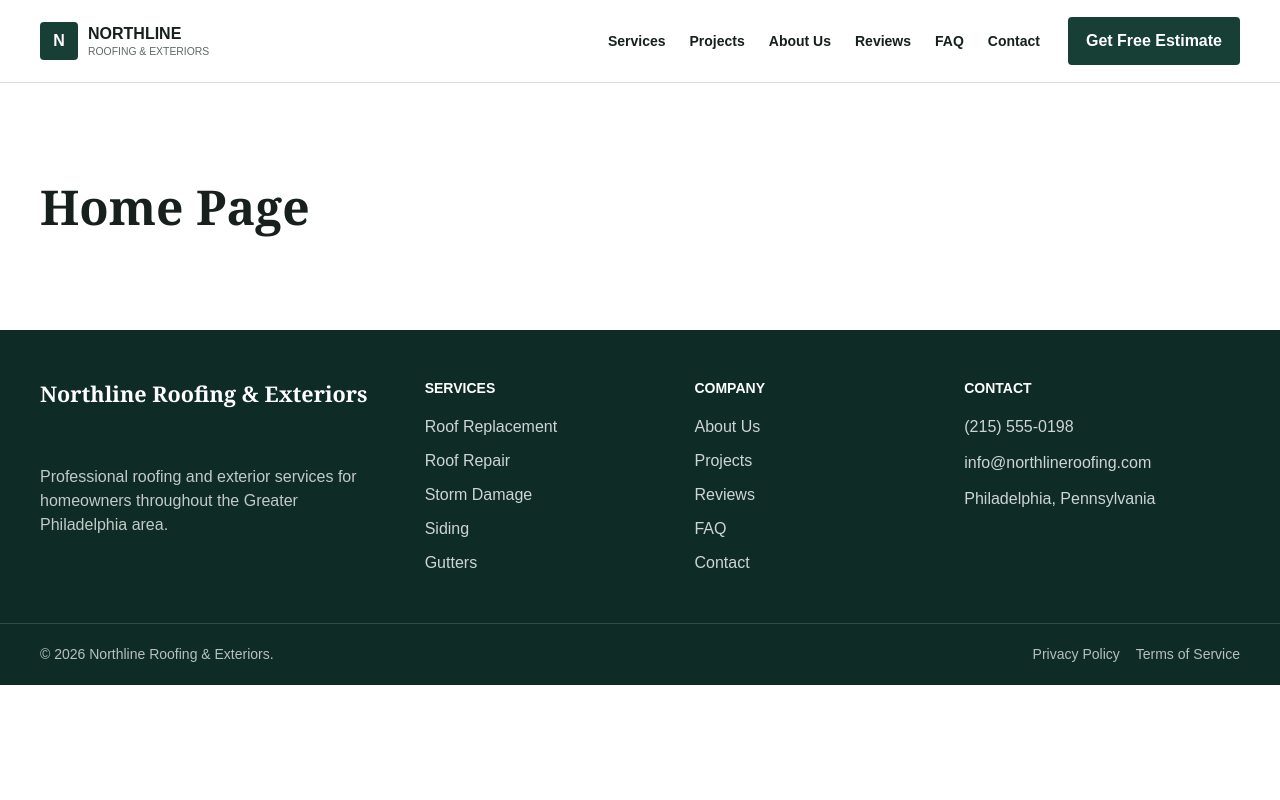
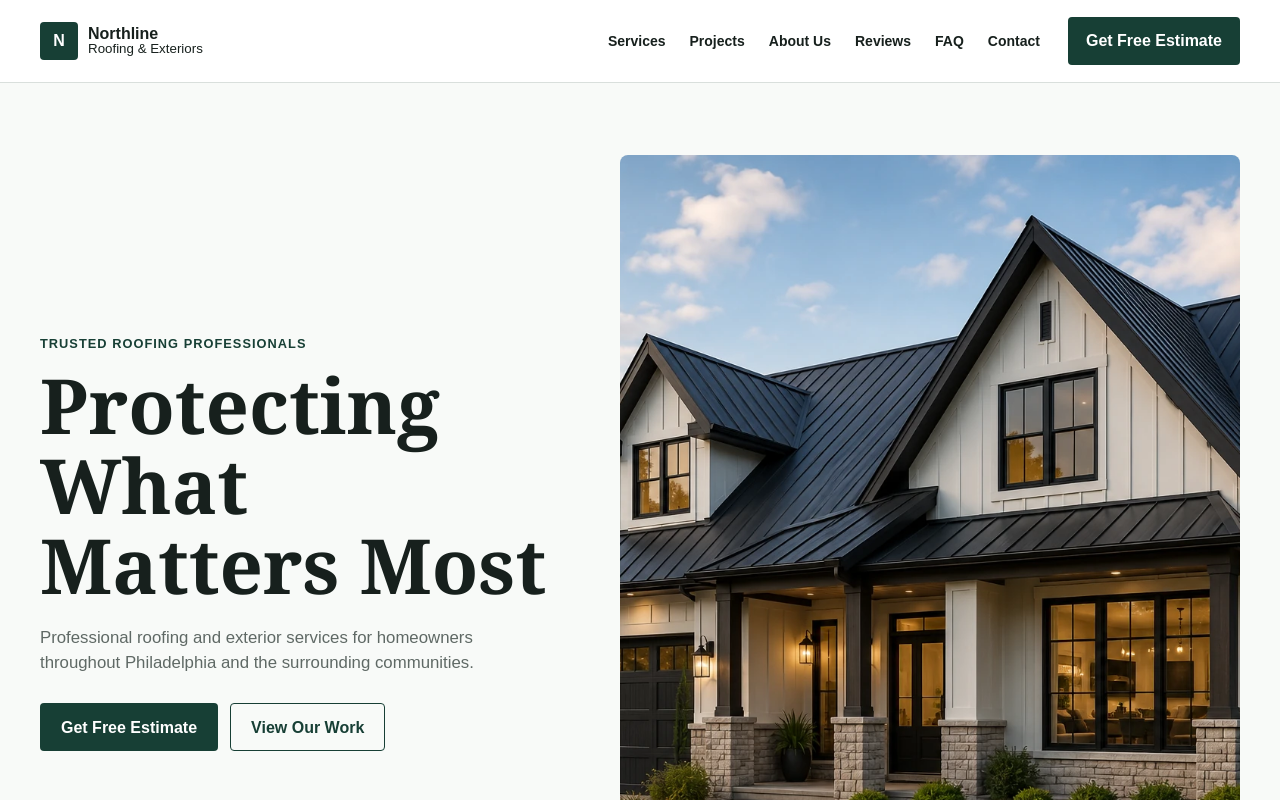
Before and after one commit to AndreyKharebov/northline-roofing, a React (Vite) app: page / in a window 1280 px wide. Shown: the top 800 px of the page. Built offline with nearby package versions, Linux system fonts and the light colour scheme.

Commit message:
Create reusable buttons and homepage hero

```diff
--- /dev/null
+++ b/src/components/common/Button/Button.css
@@ -0,0 +1,40 @@
+.button {
+  display: inline-flex;
+  min-height: 48px;
+  align-items: center;
+  justify-content: center;
+  padding: 12px 20px;
+  border: 1px solid transparent;
+  border-radius: var(--radius-small);
+  font-weight: 700;
+  line-height: 1.2;
+  text-align: center;
+  transition:
+    background-color 150ms ease,
+    border-color 150ms ease,
+    color 150ms ease;
+}
+
+.button--primary {
+  background-color: var(--color-primary);
+  color: var(--color-white);
+}
+
+.button--primary:hover {
+  background-color: var(--color-primary-dark);
+}
+
+.button--secondary {
+  border-color: var(--color-primary);
+  background-color: transparent;
+  color: var(--color-primary);
+}
+
+.button--secondary:hover {
+  background-color: var(--color-secondary);
+}
+
+.button:focus-visible {
+  outline: 3px solid rgb(23 63 53 / 30%);
+  outline-offset: 3px;
+}
--- /dev/null
+++ b/src/components/common/Button/Button.jsx
@@ -0,0 +1,38 @@
+import { Link } from 'react-router-dom';
+
+import './Button.css';
+
+function Button({
+  children,
+  to,
+  href,
+  variant = 'primary', // secondary
+  className = '',
+  ...restProps
+}) {
+  const buttonClassName = `button button--${variant} ${className}`.trim();
+
+  if (to) {
+    return (
+      <Link className={buttonClassName} to={to} {...restProps}>
+        {children}
+      </Link>
+    );
+  }
+
+  if (href) {
+    return (
+      <a className={buttonClassName} href={href} {...restProps}>
+        {children}
+      </a>
+    );
+  }
+
+  return (
+    <button className={buttonClassName} type='button' {...restProps}>
+      {children}
+    </button>
+  );
+}
+
+export default Button;
--- /dev/null
+++ b/src/components/home/Hero/Hero.css
@@ -0,0 +1,97 @@
+.hero {
+  background-color: var(--color-background);
+}
+
+.hero__inner {
+  padding-block: 48px;
+}
+
+.hero__content {
+  max-width: 620px;
+}
+
+.hero__eyebrow {
+  margin-bottom: 12px;
+  color: var(--color-primary);
+  font-size: 0.8rem;
+  font-weight: 700;
+  letter-spacing: 0.08em;
+  text-transform: uppercase;
+}
+
+.hero__title {
+  font-family: var(--font-heading);
+  font-size: 2.5rem;
+  line-height: 1.05;
+}
+
+.hero__description {
+  margin-top: 20px;
+  color: var(--color-text-light);
+  font-size: 1.05rem;
+}
+
+.hero__actions {
+  display: flex;
+  flex-direction: column;
+  gap: 12px;
+  margin-top: 28px;
+}
+
+.hero__actions .button {
+  width: 100%;
+}
+
+.hero__media {
+  margin-top: 36px;
+}
+
+.hero__image {
+  width: 100%;
+  aspect-ratio: 4 / 3;
+  object-fit: cover;
+  border-radius: var(--radius-medium);
+}
+
+@media (min-width: 560px) {
+  .hero__actions {
+    flex-direction: row;
+  }
+
+  .hero__actions .button {
+    width: auto;
+  }
+}
+
+@media (min-width: 860px) {
+  .hero__inner {
+    display: grid;
+    grid-template-columns: minmax(0, 0.9fr) minmax(0, 1.1fr);
+    align-items: center;
+    gap: 48px;
+    min-height: 620px;
+    padding-block: 72px;
+  }
+
+  .hero__title {
+    font-size: 4rem;
+  }
+
+  .hero__media {
+    margin-top: 0;
+  }
+
+  .hero__image {
+    aspect-ratio: 4 / 5;
+  }
+}
+
+@media (min-width: 1180px) {
+  .hero__inner {
+    gap: 72px;
+  }
+
+  .hero__title {
+    font-size: 4.75rem;
+  }
+}
--- /dev/null
+++ b/src/components/home/Hero/Hero.jsx
@@ -0,0 +1,42 @@
+import Button from '../../common/Button/Button';
+
+import heroHouse from '../../../assets/images/hero-house.webp';
+
+import './Hero.css';
+
+function Hero() {
+  return (
+    <section className='hero'>
+      <div className='container hero__inner'>
+        <div className='hero__content'>
+          <p className='hero__eyebrow'>Trusted Roofing Professionals</p>
+
+          <h1 className='hero__title'>Protecting What Matters Most</h1>
+
+          <p className='hero__description'>
+            Professional roofing and exterior services for homeowners throughout
+            Philadelphia and the surrounding communities.
+          </p>
+
+          <div className='hero__actions'>
+            <Button to='/request-estimate'>Get Free Estimate</Button>
+
+            <Button to='/projects' variant='secondary'>
+              View Our Work
+            </Button>
+          </div>
+        </div>
+
+        <div className='hero__media'>
+          <img
+            className='hero__image'
+            src={heroHouse}
+            alt='Modern family home with a professionally installed roof'
+          />
+        </div>
+      </div>
+    </section>
+  );
+}
+
+export default Hero;
--- a/src/components/layout/Header/Header.css
+++ b/src/components/layout/Header/Header.css
@@ -21,10 +21,11 @@
 }
 
 .site-header__logo-mark {
-  display: grid;
+  display: flex;
   width: 38px;
   height: 38px;
-  place-items: center;
+  align-items: center;
+  justify-content: center;
   border-radius: var(--radius-small);
   background-color: var(--color-primary);
   color: var(--color-white);
@@ -32,20 +33,12 @@
 }
 
 .site-header__logo-text {
-  display: grid;
   line-height: 1.1;
 }
 
-.site-header__logo-text strong {
-  font-size: 1rem;
-  text-transform: uppercase;
-}
-
+.site-header__logo-text strong,
 .site-header__logo-text small {
-  margin-top: 3px;
-  color: var(--color-text-light);
-  font-size: 0.65rem;
-  text-transform: uppercase;
+  display: block;
 }
 
 .site-header__actions {
--- a/src/pages/HomePage/HomePage.jsx
+++ b/src/pages/HomePage/HomePage.jsx
@@ -1,10 +1,10 @@
+import Hero from '../../components/home/Hero/hero';
+
 function HomePage() {
   return (
-    <section className='section'>
-      <div className='container'>
-        <h1 className='section-title'>Home Page</h1>
-      </div>
-    </section>
+    <>
+      <Hero />
+    </>
   );
 }
 
```
Also changed, not shown: src/components/common/SectionHeading/SectionHeading.css (added, +34 -0 lines), src/components/common/SectionHeading/SectionHeading.jsx (added, +15 -0 lines), src/assets/images/hero-house.webp (added).
